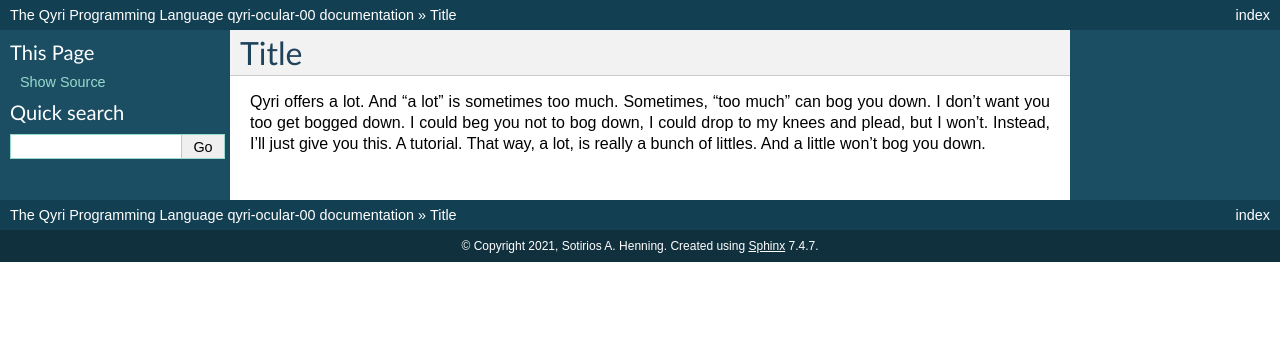
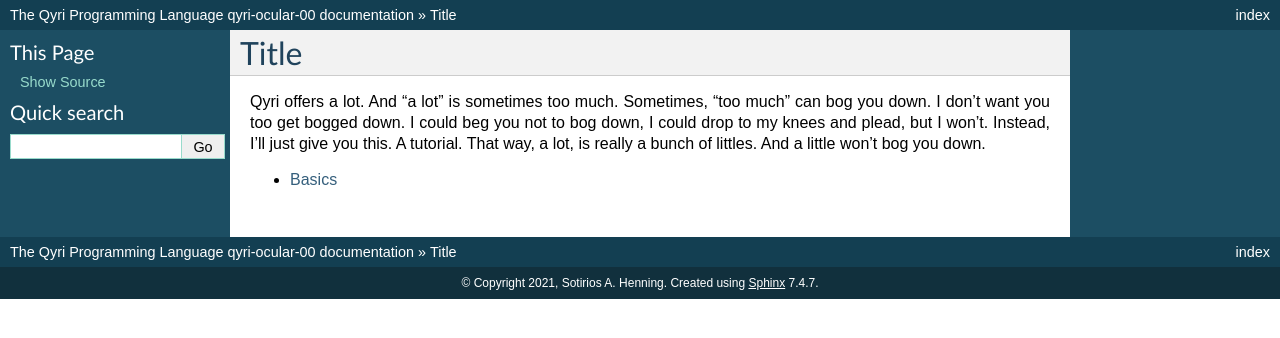
Before and after one commit to Xinovaz/qyri-lang, a Sphinx documentation site: the page built from docs/source/Tutorial/index.rst, in a window 1280 px wide. Shown: the top 338 px of the page. Built offline with Sphinx 7.4.7, drawn with Linux system fonts in a browser that asks for light colours.

Commit message:
Update index.rst

```diff
--- a/docs/source/Tutorial/index.rst
+++ b/docs/source/Tutorial/index.rst
@@ -2,3 +2,7 @@
 Title
 =====
 Qyri offers a lot. And "a lot" is sometimes too much. Sometimes, "too much" can bog you down. I don't want you too get bogged down. I could beg you not to bog down, I could drop to my knees and plead, but I won't. Instead, I'll just give you this. A tutorial. That way, a lot, is really a bunch of littles. And a little won't bog you down.
+
+* `Basics`_
+
+.. _basics: https://qyri-lang.readthedocs.io/en/latest/Tutorial/Basics.html
```
